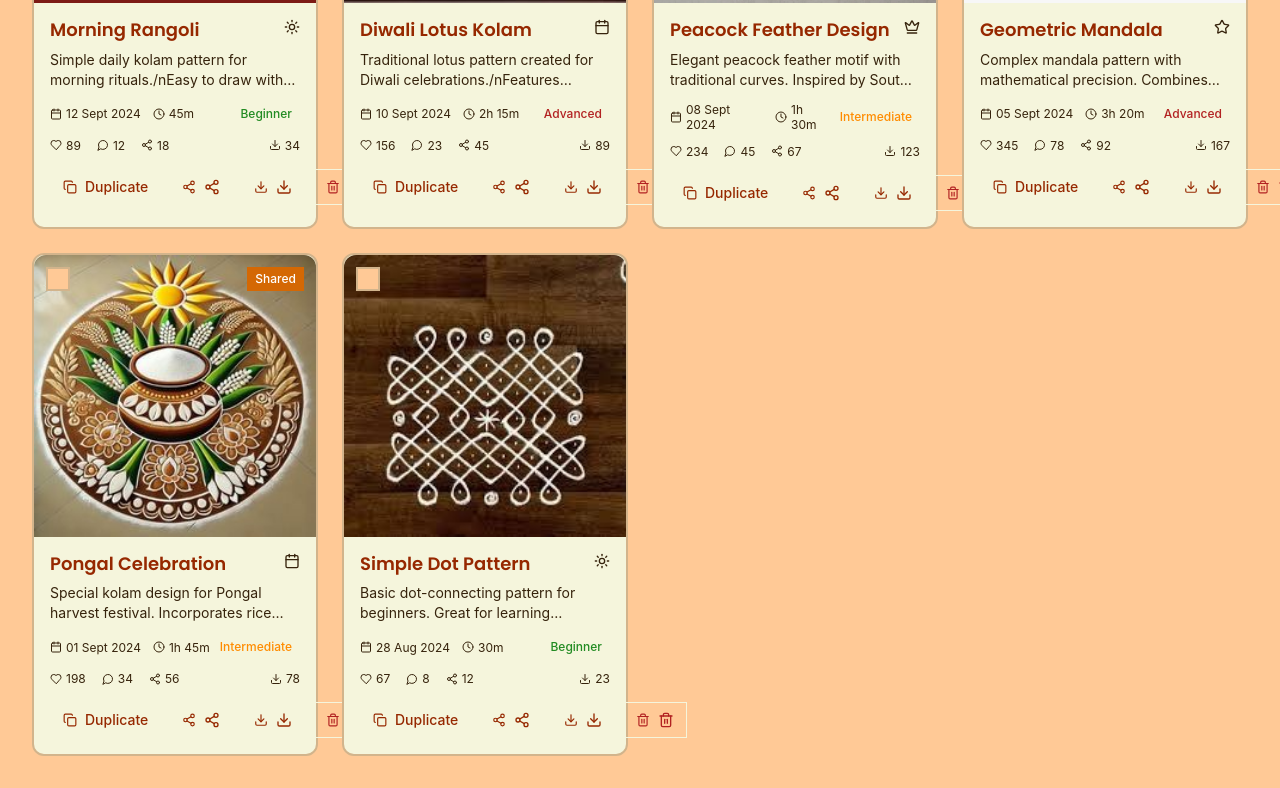
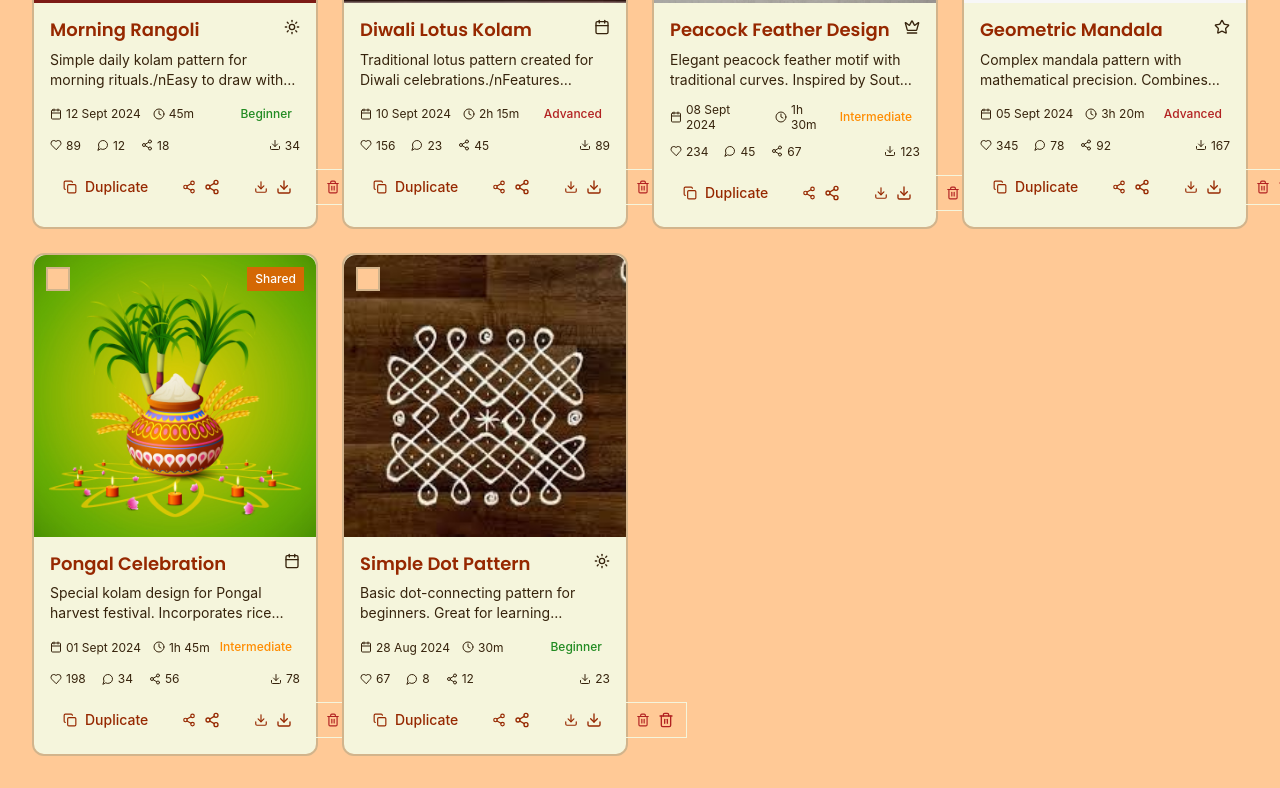
Before and after one commit to ananyap2024/symmetry_squad, a React (Vite) app: page /design-gallery in a window 1280 px wide. Shown: the part 763-1551 px from the top of the page. Built offline with nearby package versions, Linux system fonts and the light colour scheme.

Commit message:
images comitted

```diff
--- a/src/pages/design-gallery/index.jsx
+++ b/src/pages/design-gallery/index.jsx
@@ -106,7 +106,7 @@ const DesignGallery = () => {
       id: 5,
       name: "Pongal Celebration",
       description: `Special kolam design for Pongal harvest festival.\nIncorporates rice and sugarcane motifs.\nCelebrates abundance and prosperity.`,
-      thumbnail: "src/pongal.jpg",
+      thumbnail: "src/pongal2.jpg",
       category: "Festival",
       complexity: "Intermediate",
       inputMethod: "text",
```
Also changed, not shown: src/pongal2.jpg (added).
